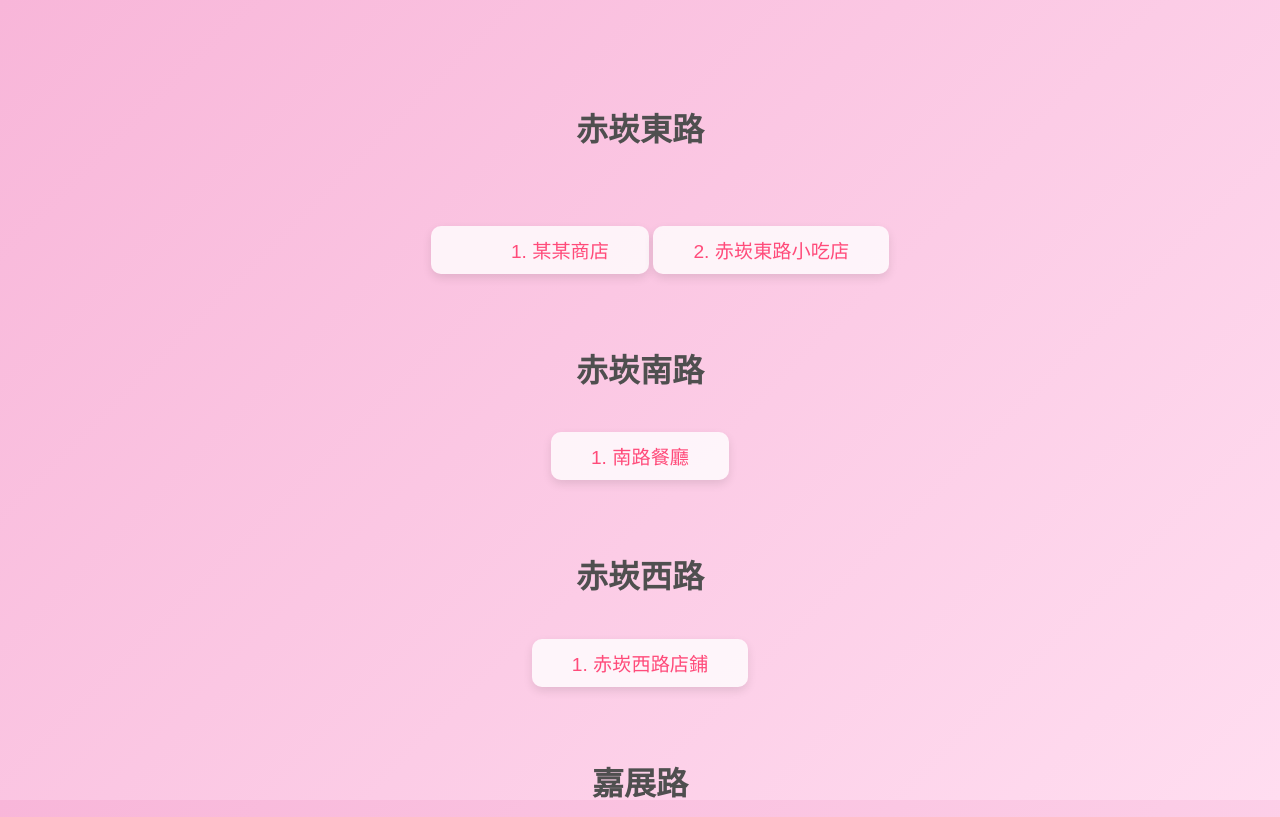
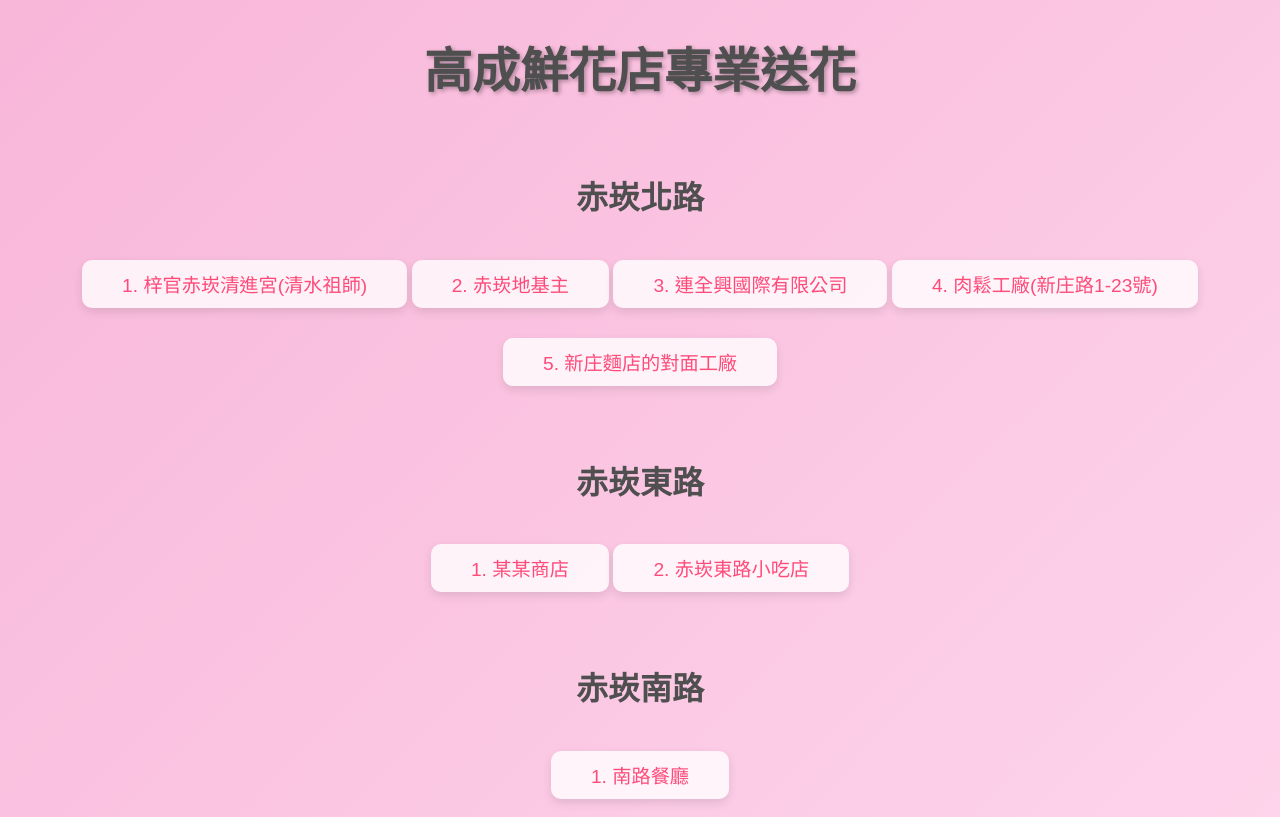
Before and after one commit to james6105729/flower-shop-website, a plain HTML site: page index.html in a window 1280 px wide. Shown: the top 817 px of the page. Drawn offline with Linux system fonts and the light colour scheme.

Commit message:
Update index.html

```diff
--- a/index.html
+++ b/index.html
@@ -14,8 +14,8 @@
             display: flex;
             flex-direction: column;
             align-items: center;
-            justify-content: center;
-            height: 100vh;
+            justify-content: flex-start;  /* 調整為 'flex-start' 以便從頂部開始 */
+            min-height: 100vh;  /* 改為 min-height 而非 height */
             text-align: center;
         }
 
@@ -80,8 +80,7 @@
             <li><a href="https://www.google.com/maps?q=826高雄市梓官區赤崁北路127巷3號" target="_blank">2. 赤崁地基主</a></li>
             <li><a href="https://www.google.com/maps?q=826高雄市梓官區赤崁北路276號" target="_blank">3. 連全興國際有限公司</a></li>
             <li><a href="https://maps.app.goo.gl/4P3SVkgNLaYfnUPZ7" target="_blank">4. 肉鬆工廠(新庄路1-23號)</a></li>
-            <li><a href="https://www.google.com/maps?q=827高雄市彌陀區新庄路9號" target="_blank"5. 新庄麵店的對面工廠</a></li>
-        </ul>
+            <li><a href="https://www.google.com/maps?q=827高雄市彌陀區新庄路9號" target="_blank">5. 新庄麵店的對面工廠</a></li>
         </ul>
     </div>
 
```
